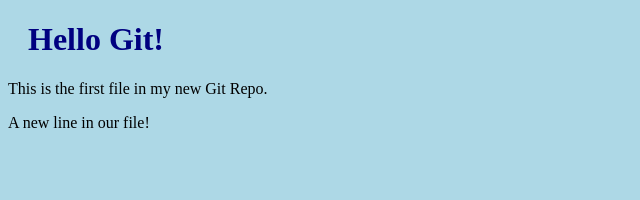
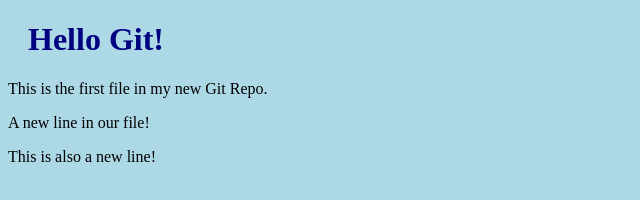
Before and after one commit to ralphmagayon2/hello-world, a plain HTML site: page index.html in a window 1280 px wide. Shown: the whole page, without its empty margins (0-640 px from the left). Drawn offline with Linux system fonts and the light colour scheme.

Commit message:
Updated index.html with new line added after the previous one.

```diff
--- a/index.html
+++ b/index.html
@@ -11,5 +11,6 @@
     <h1>Hello Git!</h1>
     <p>This is the first file in my new Git Repo.</p>
     <p>A new line in our file!</p>
+    <p>This is also a new line!</p>
 </body>
 </html>
```
